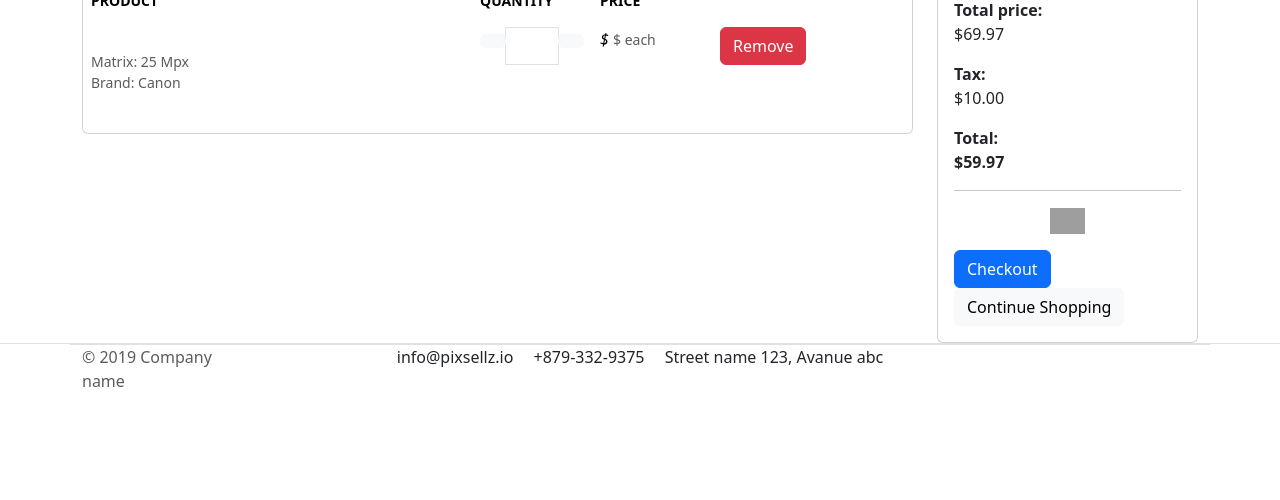
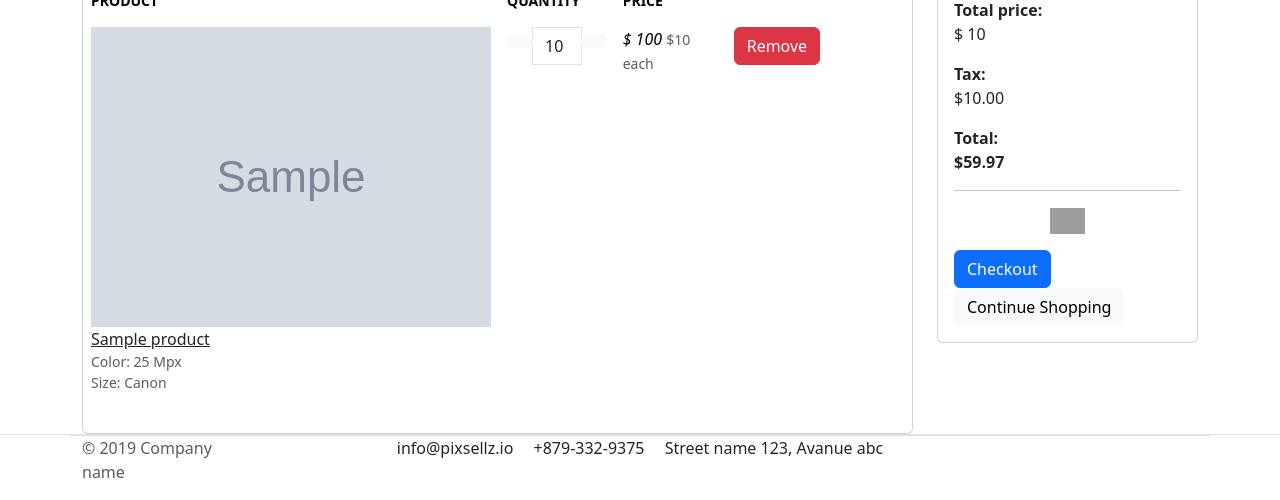
Before and after one commit to Manoj-Bhandarkar/django-kart, a Django app: template templates/store/cart.html in a window 1280 px wide. Shown: the part 447-947 px from the top of the page. Before the commit the page ends 834 px from the top, so only its background shows below. Run offline with Django 3.2, Linux system fonts and the light colour scheme; tables that the repository leaves empty hold one stand-in row (values such as "Sample post"); the template is opened without the code that fills it: values that come from a table or form of the project are taken from there, most other values are stand-ins (such as "Sample title", 1, 10 or a date in 2020); grey boxes marked "Sample" are stand-in pictures; some libraries are stand-ins or nearby versions; grey boxes are pictures that could not be loaded.

Commit message:
Implement Data into Cart Page - sub_total model function, + button attach add_cart function

```diff
--- a/carts/models.py
+++ b/carts/models.py
@@ -15,5 +15,8 @@ class CartItem(models.Model):
     quantity = models.IntegerField()
     is_active = models.BooleanField(default=True)
 
+    def sub_total(self):
+        return self.product.price * self.quantity
+
     def __str__(self):
         return self.product
--- a/templates/store/cart.html
+++ b/templates/store/cart.html
@@ -19,14 +19,15 @@
                             </tr>
                         </thead>
                         <tbody>
+                            {% for cart_item in cart_items %}
                             <tr>
                                 <td>
                                     <figure class="itemside align-items-center">
-                                        <div class="aside"><img src="" class="img-sm">
+                                        <div class="aside"><img src="{{ cart_item.product.images.url }}" class="img-sm">
                                         </div>
                                         <figcaption class="info">
-                                            <a href="#" class="title text-dark"></a>
-                                            <p class="text-muted small">Matrix: 25 Mpx <br> Brand: Canon</p>
+                                            <a href="#" class="title text-dark">{{ cart_item.product.product_name }}</a>
+                                            <p class="text-muted small">Color: 25 Mpx <br> Size: Canon</p>
                                         </figcaption>
                                     </figure>
                                 </td>
@@ -38,25 +39,25 @@
                                                 <button class="btn btn-light" type="button" id="button-plus"> <i
                                                         class="fa fa-minus"></i> </button>
                                             </div>
-                                            <input type="text" class="form-control" value="">
+                                            <input type="text" class="form-control" value="{{cart_item.quantity}}">
                                             <div class="input-group-append">
-                                                <button class="btn btn-light" type="button" id="button-minus"> <i
-                                                        class="fa fa-plus"></i> </button>
+                                                <a href="{% url 'add_cart' cart_item.product.id %}" class="btn btn-light" type="button" id="button-minus"> <i
+                                                        class="fa fa-plus"></i> </a>
                                             </div>
                                         </div> <!-- input-group.// -->
                                     </div> <!-- col.// -->
                                 </td>
                                 <td>
                                     <div class="price-wrap">
-                                        <var class="price">$ </var>
-                                        <small class="text-muted"> $ each </small>
+                                        <var class="price">$ {{cart_item.sub_total}}</var>
+                                        <small class="text-muted"> ${{cart_item.product.price}} each </small>
                                     </div> <!-- price-wrap .// -->
                                 </td>
                                 <td class="text-right">
                                     <a href="" class="btn btn-danger"> Remove</a>
                                 </td>
                             </tr>
-
+                            {% endfor %}
                         </tbody>
                     </table>
                 </div> <!-- card.// -->
@@ -68,7 +69,7 @@
                     <div class="card-body">
                         <dl class="dlist-align">
                             <dt>Total price:</dt>
-                            <dd class="text-right">$69.97</dd>
+                            <dd class="text-right">$ {{total}}</dd>
                         </dl>
                         <dl class="dlist-align">
                             <dt>Tax:</dt>
```
